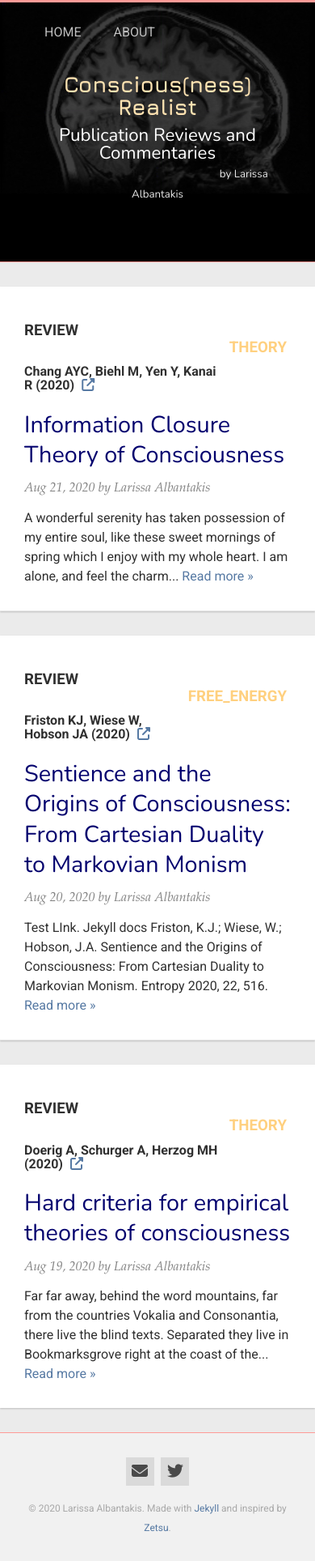
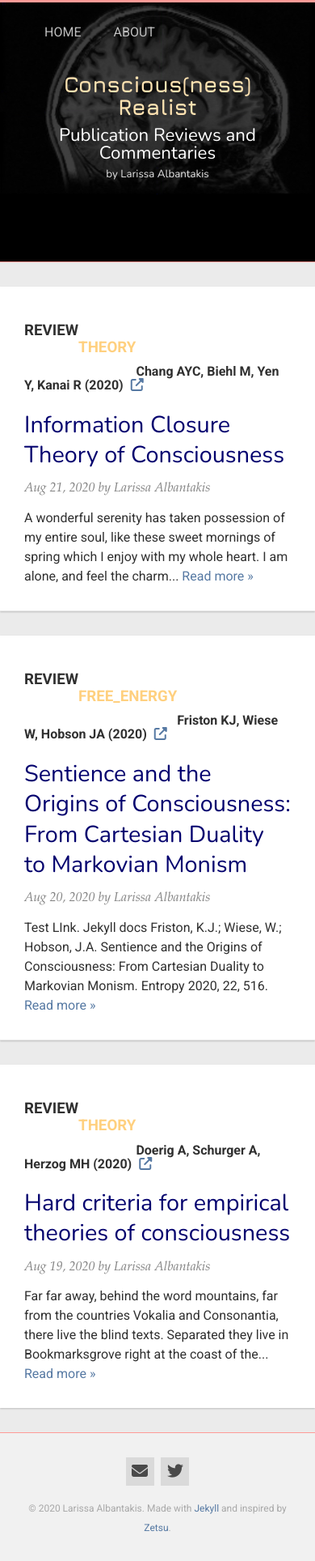
Before and after one commit to ConsciousnessRealist/consciousnessrealist.github.io, a Jekyll site: the page built from index.html, in a window 390 px wide. Shown: the whole page at 81% size. Built offline with Jekyll 4.4.1, drawn with Linux system fonts in a browser that asks for light colours; nearby versions of some CDN libraries; the list of posts is cut into pages by our own code.

Commit message:
Phone adjustments
Attempt to make header and tags look nicer on the phone

```diff
--- a/_sass/_globals.scss
+++ b/_sass/_globals.scss
@@ -55,6 +55,12 @@ h2 {
     padding-left: 16em;
     color: $gray-color-light;
   }
+
+  @include media-query($on-phone) {
+    small{
+      padding-left: 0;
+    }
+  }
 }
 
 a {
--- a/_sass/_layouts.scss
+++ b/_sass/_layouts.scss
@@ -211,7 +211,13 @@
         text-transform: uppercase;
         float: right;
         display: inline-block;
+        @include media-query($on-phone) {
+          float: none;
+          display: block;
+          width: 100%;
+        }
       }
+
       h3 {
         color: darken($yellow-color, 10%);
       }
--- a/_sass/_mixins.scss
+++ b/_sass/_mixins.scss
@@ -15,3 +15,9 @@
   -webkit-transition: $transition;
   transition: $transition;
 }
+
+@mixin media-query($device) {
+  @media screen and (max-width: $device) {
+    @content;
+  }
+}
--- a/_sass/_variables.scss
+++ b/_sass/_variables.scss
@@ -66,6 +66,7 @@ $link-hover-color: lighten($link-color, 5%) !default;
 $content-width:    1000px !default;
 $spacing-unit : 30px !default;
 $padding-unit : ($spacing-unit/2) !default;
+$on-phone     : 480px !default;
 
 $navbar-height : 50px;
 $catbar-height : 50px;
```
